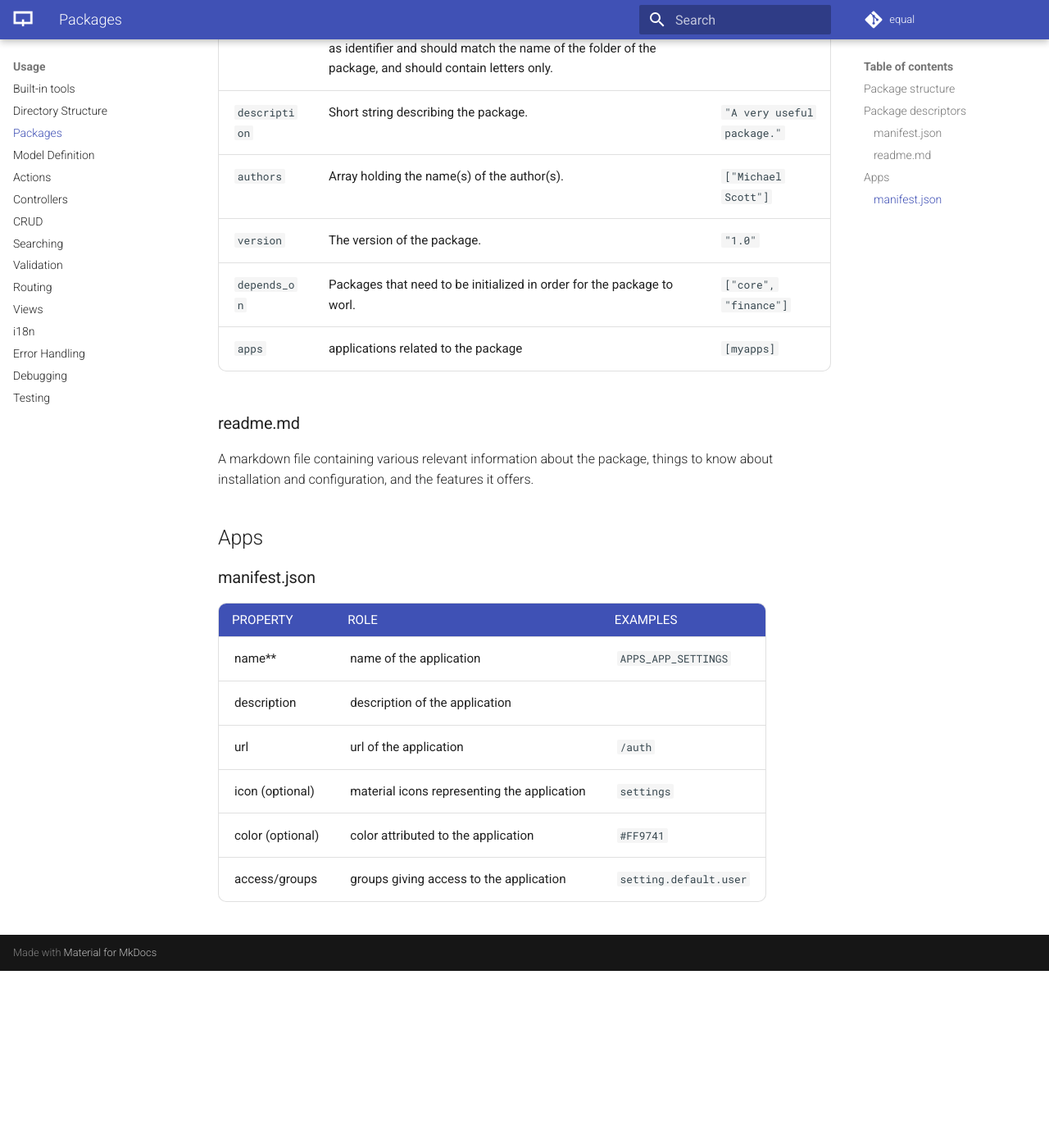
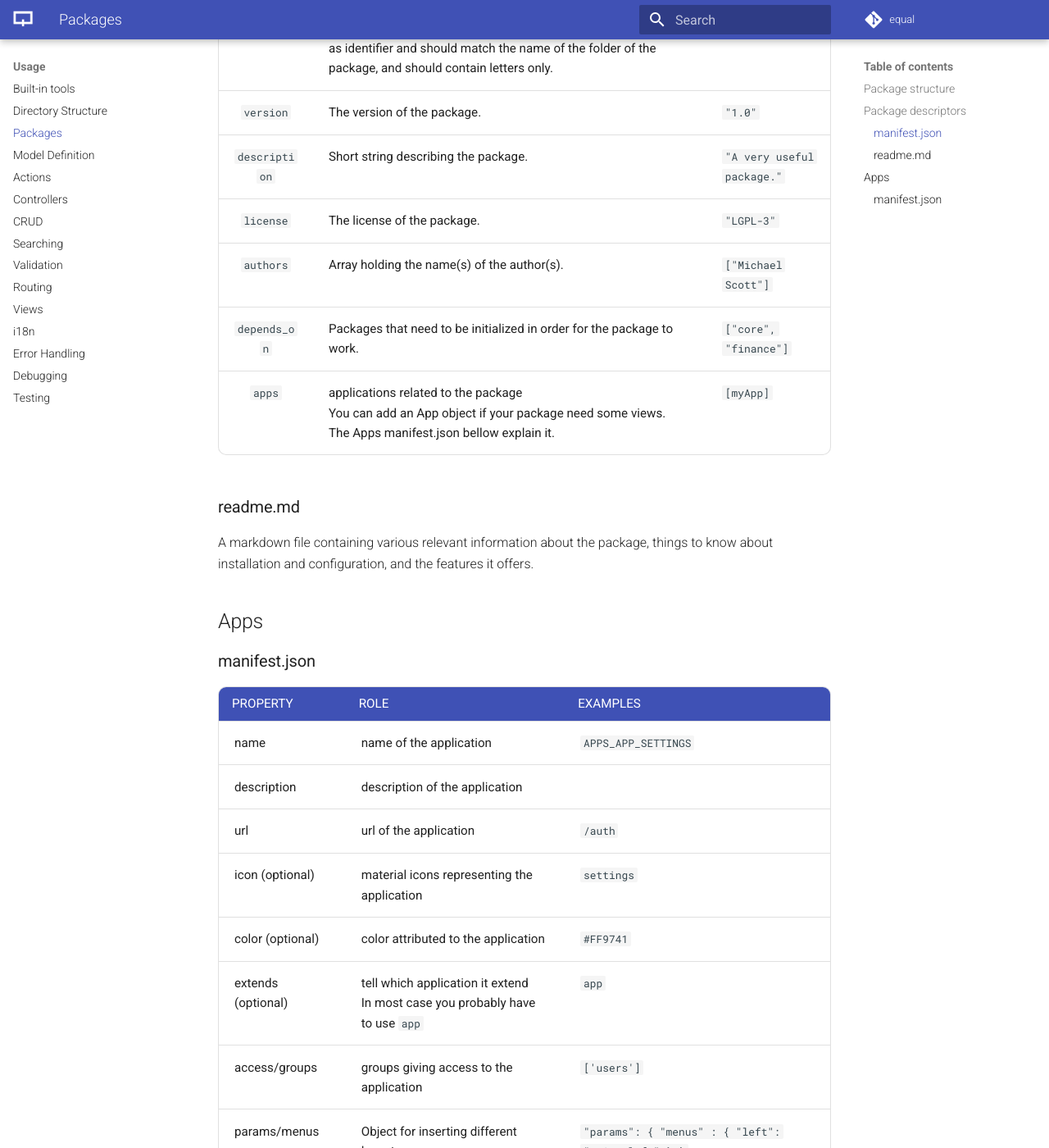
Before and after one commit to equalframework/equal-doc, an MkDocs documentation site: the page built from docs/usage/packages.md, in a window 1280 px wide and 1400 px high, scrolled down 2039 px. Shown: the whole window at 82% size. Built offline with MkDocs 1.6.1 and Material for MkDocs 9.7.7, drawn with Linux system fonts in a browser that asks for light colours; comment, search, counter and statistics services are not loaded; the version menu is left out; before the commit the page ends 3223 px from its top, so only the background shows below that; some of the changed text lies outside the part shown.

````diff
--- a/docs/usage/packages.md
+++ b/docs/usage/packages.md
@@ -1,11 +1,13 @@
 # Packages
 
-In order to ease development and collaboration, eQual organizes application logic into themed packages represented by folders, located under the `/packages` directory.
+In order to ease development and collaboration, eQual organizes application logic into themed packages represented by
+folders, located under the `/packages` directory.
 
-These packages contain components like models, views, controllers, and translation files. Models define data structure, views describe user interface, controllers manage data flow, and translations support multilingual features.
-
+These packages contain components like models, views, controllers, and translation files. Models define data structure,
+views describe user interface, controllers manage data flow, and translations support multilingual features.
 
 ## Package structure
+
 Each **package** is defined as follows :
 
 ```
@@ -33,21 +35,17 @@
 └── readme.md
 ```
 
-
-
-| **FOLDER** | **ROLE** | **EXAMPLES**                                                                       |
-|-|-|------------------------------------------------------------------------------------|
-| `classes`  | model          | `core\User.class.php`, `core\Group.class.php`, `core\Permission.class.php` |
-| `actions`  | action handler (controller) | `core_manage`, `core_utils`                                                        |
-| `apps`     | applications related to the package | `auth`, `apps`                                                                     |
-| `data`  | data provider | `core_model_read`, `core_config_packages`                    |
-| `test`  | test units | `default.php`                                                                      |
-| `init`  | initialize the package (entities, data, routes) | `core_Group.json`                                                                  |
-| `views`  | templates | `User.form.default.json`, `User.list.default.json`                                 |
-| `i18n`  | translations | `User.json`                                                                        |
-| `assets` | static content (resources) | js scripts, stylesheets, fonts, images                         |
-
-
+| **FOLDER** | **ROLE**                                        | **EXAMPLES**                                                               |
+|:----------:|-------------------------------------------------|----------------------------------------------------------------------------|
+| `classes`  | model                                           | `core\User.class.php`, `core\Group.class.php`, `core\Permission.class.php` |
+| `actions`  | action handler (controller)                     | `core_manage`, `core_utils`                                                |
+|   `apps`   | applications related to the package             | `auth`, `apps`                                                             |
+|   `data`   | data provider                                   | `core_model_read`, `core_config_packages`                                  |
+|   `test`   | test units                                      | `default.php`                                                              |
+|   `init`   | initialize the package (entities, data, routes) | `core_Group.json`                                                          |
+|  `views`   | templates                                       | `User.form.default.json`, `User.list.default.json`                         |
+|   `i18n`   | translations                                    | `User.json`                                                                |
+|  `assets`  | static content (resources)                      | js scripts, stylesheets, fonts, images                                     |
 
 ## Package descriptors
 
@@ -68,28 +66,34 @@
 }
 ```
 
-
-| **PROPERTY** | **ROLE** |  **EXAMPLES**  |
-|-|-|---|
-| `name` | String holding the name of the package. This string can be used as identifier and should match the name of the folder of the package, and should contain letters only. | `"myPackage"` |
-| `description` | Short string describing the package. | `"A very useful package."` |
-| `authors` | Array holding the name(s) of the author(s). | `["Michael Scott"]` |
-| `version` | The version of the package. | `"1.0"` |
-| `depends_on` | Packages that need to be initialized in order for the package to worl. | `["core", "finance"]` |
-| `apps` | applications related to the package | `[myapps]` |
-
+| **PROPERTY**  | **ROLE**                                                                                                                                                               | **EXAMPLES**               |
+|:-------------:|------------------------------------------------------------------------------------------------------------------------------------------------------------------------|----------------------------|
+|    `name`     | String holding the name of the package. This string can be used as identifier and should match the name of the folder of the package, and should contain letters only. | `"myPackage"`              |
+|   `version`   | The version of the package.                                                                                                                                            | `"1.0"`                    |
+| `description` | Short string describing the package.                                                                                                                                   | `"A very useful package."` |
+|   `license`   | The license of the package.                                                                                                                                            | `"LGPL-3"`                 |
+|   `authors`   | Array holding the name(s) of the author(s).                                                                                                                            | `["Michael Scott"]`        |
+| `depends_on`  | Packages that need to be initialized in order for the package to work.                                                                                                 | `["core", "finance"]`      |
+|    `apps`     | applications related to the package <br>You can add an App object if your package need some views. <br> The Apps manifest.json bellow explain it.                      | `[myApp]`                  |
 
 ### readme.md
-A markdown file containing various relevant information about the package, things to know about installation and configuration, and the features it offers.
+
+A markdown file containing various relevant information about the package, things to know about installation and
+configuration, and the features it offers.
 
 ## Apps
+
 ### manifest.json
 
-| **PROPERTY** | **ROLE** |  **EXAMPLES**  |
-|-|-|---|
-| name** | name of the application | `APPS_APP_SETTINGS` |
-| description | description of the application |  |
-| url    | url of the application | `/auth` |
-| icon (optional) | material icons representing the application | `settings` |
-| color (optional) | color attributed to the application | `#FF9741` |
-| access/groups | groups giving access to the application | `setting.default.user` |
+| **PROPERTY**       | **ROLE**                                                                            | **EXAMPLES**                                        |
+|--------------------|-------------------------------------------------------------------------------------|-----------------------------------------------------|
+| name               | name of the application                                                             | `APPS_APP_SETTINGS`                                 |
+| description        | description of the application                                                      |                                                     |
+| url                | url of the application                                                              | `/auth`                                             |
+| icon (optional)    | material icons representing the application                                         | `settings`                                          |
+| color (optional)   | color attributed to the application                                                 | `#FF9741`                                           |
+| extends (optional) | tell which application it extend <br> In most case you probably have to use ``app`` | `app`                                               |
+| access/groups      | groups giving access to the application                                             | `['users']`                                         |
+| params/menus       | Object for inserting different layout menu                                          | `"params": { "menus" : { "left": "myApp.left" }  }` |
+| show_in_apps       | show the application in the apps list                                               | default: ``false``                                  |
+| tags (optional)    | tags of the application                                                             | `["equal", "core"]`                                 |
````
